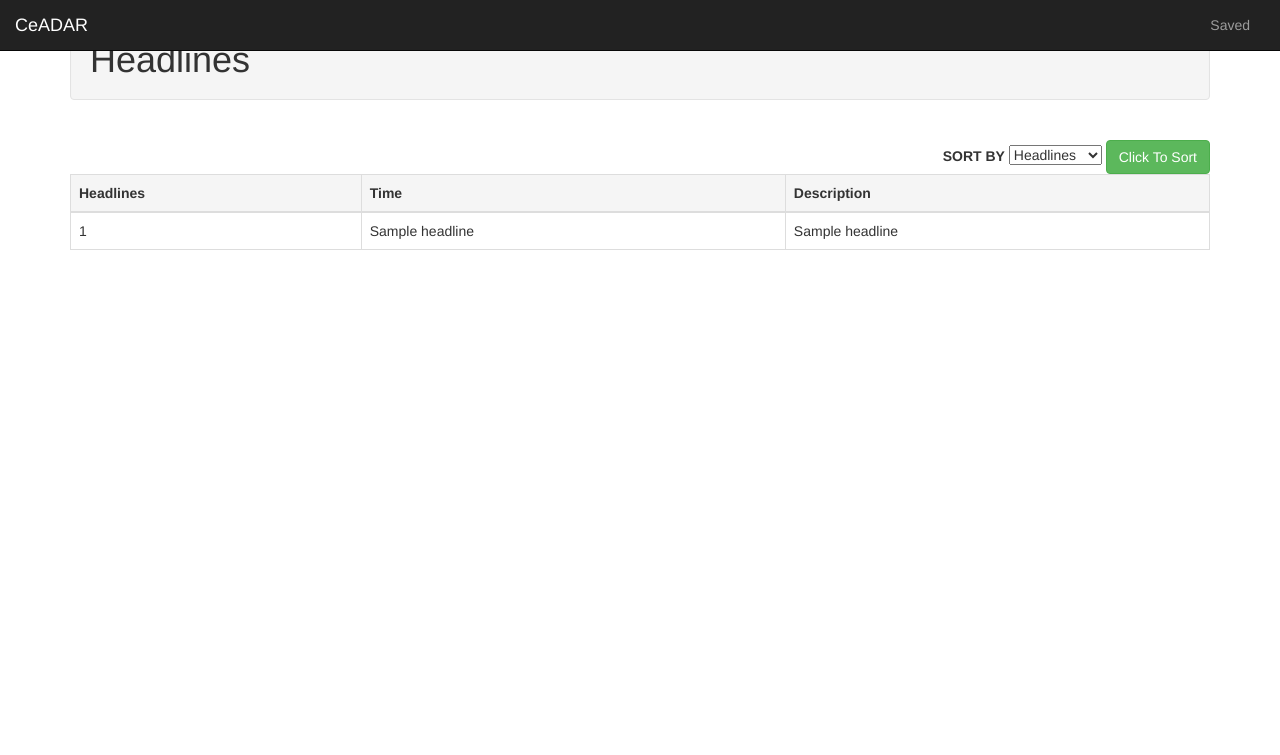
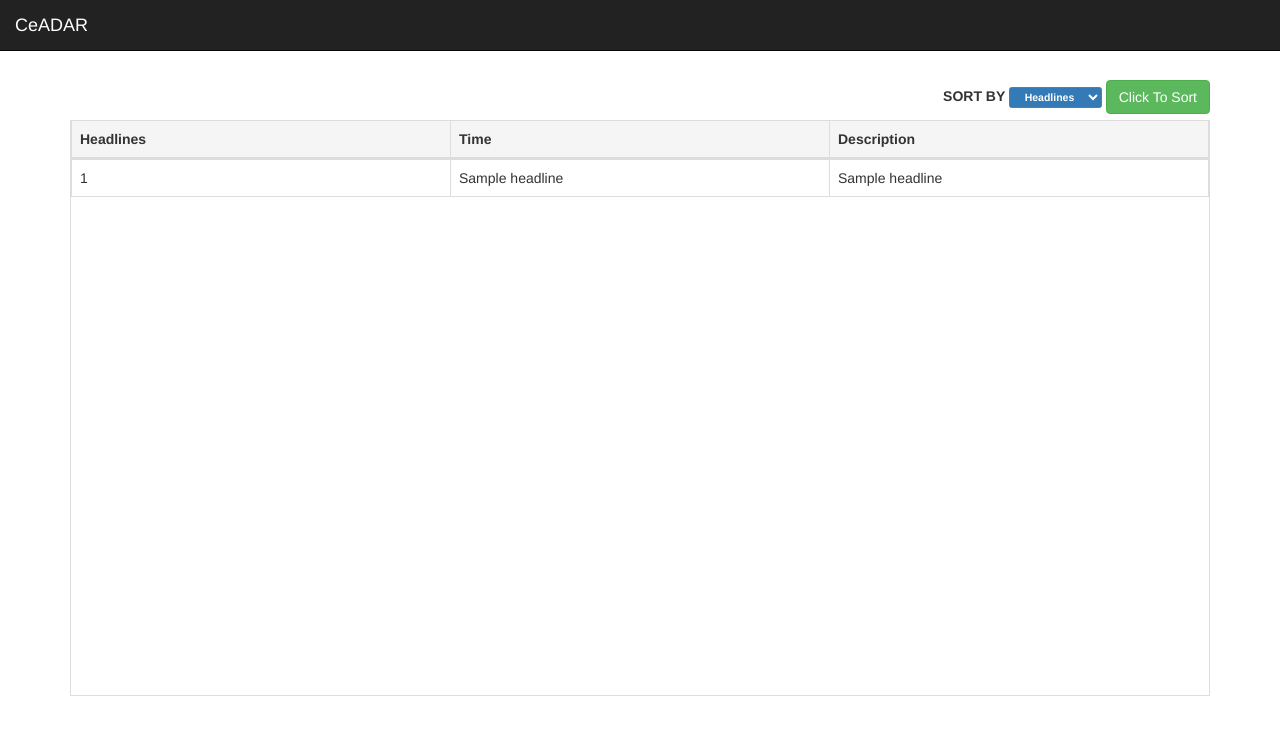
Before and after one commit to jainrahulh/ceadar-software-developer, a Flask app: template templates/index.html in a window 1280 px wide. Shown: the top 755 px of the page. Run offline with Flask 2, Linux system fonts and the light colour scheme; the template is opened without the code that fills it: most values are stand-ins (such as "Sample title", 1, 10 or a date in 2020); some libraries are stand-ins or nearby versions.

Commit message:
Add files via upload

```diff
--- a/main.py
+++ b/main.py
@@ -1,6 +1,5 @@
 from flask import Flask, render_template, request
 import csv
-import json
 from datetime import datetime
 
 app = Flask(__name__)
@@ -8,52 +7,52 @@ app = Flask(__name__)
 
 @app.route("/")
 def home():
-    filename = 'data/dataset.csv'
+    lines = readCsv(True)
 
-    headlines = csv.reader(open(filename))
-    next(headlines)  # Skipping header
-    lines = list(headlines)
-
-    for i in range(len(lines)):
-        lines[i].append(i)  # Adding Index to uniquely identify
+    del lines[0]
 
     return render_template('index.html', headlines=lines)
 
 
 @app.route('/edit', methods=['POST'])
 def updateCSV():
-    print('inside edit')
+    print('inside edit()')
     data = request.form
     content = data['content']
 
     row_id = data['id'].split(',')
-    row = int(row_id[0]) + 1
-    col = int(row_id[1])
+    posX = int(row_id[0])
+    posY = int(row_id[1])
+
+    lines = readCsv(False)
+
+    print(lines[posX][posY])
+    print(posX, posY)
+    # return None
+
+    lines[posX][posY] = content  # Modifying the cell with updated data
 
     filename = 'data/dataset.csv'
-
-    headlines = csv.reader(open(filename))
-    lines = list(headlines)
-
-    lines[row][col] = content  # Modifying the cell with updated data
-
     writer = csv.writer(open(filename, 'w'))
     writer.writerows(lines)
 
-    return render_template('index.html', headlines=lines)
+    del lines[0]
+
+    return 'success'
 
 
-@app.route('/sort', methods=['POST'])
+@app.route('/sort', methods=['GET'])
 def sortCSV():
     print("inside sort ()")
-    #request.form.decode('UTF-8')
+    # request.form.decode('UTF-8')
     data = request.form
-    print(request.form)
-    content = data['content']
-    content = json.loads(content)
-    sortBy = int(data['sortBy'])
-    lines = list(content)
-    print(lines)
+    # print(request.form)
+
+    sortBy = int(request.args.get('sortBy'))
+    print(sortBy)
+    lines = readCsv(True)
+
+    # print(lines)
     # lines.sort(key=lambda x: x[sortBy])
 
     idArr = []
@@ -61,52 +60,63 @@ def sortCSV():
 
     # Check for Timestamp
     if sortBy == 1:
-        dateFormat = '%Y-%m-%d %I:%M %p'
-        monthDict = {
-            "Jan": 1,
-            "Feb": 2,
-            "March": 3,
-            "April": 4,
-            "May": 5,
-            "June": 6,
-            "July": 7,
-            "Aug": 8,
-            "Sep": 9,
-            "Oct": 10,
-            "Nov": 11,
-            "Dec": 12
-        }
-        for x in lines:
-            try:
-                temp = x[1].split()
-                del temp[2:4]
-                temp = temp[::-1]
-                # date_string = '2009-11-29 03:17 PM'
-                # ['7:51', 'PM', 'ET', 'Fri,', '17', 'July', '2020']
-                # print(len(temp))
-                temp[1] = monthDict.get(temp[1])
-                date_string = temp[0] + '-' + str(temp[1]) + '-' + temp[2] + ' ' + temp[4] + ' ' + temp[3]
-                dt_obj = datetime.strptime(date_string, dateFormat)
-                sortArr.append(dt_obj.timestamp() * 1000)
-            except:
-                sortArr.append(0.0)
-            idArr.append(x[3])
-
+        sortArr, idArr = getDataForSort(lines)
     else:
         for x in lines:
             sortArr.append(x[sortBy])
             idArr.append(x[3])
 
-    bubbleSort(sortArr, idArr)
+    sortData(sortArr, idArr)
 
     sortedArr = []
     for idx in idArr:
-        sortedArr.append(lines[idx])
-    #print(idArr)
+        if int(idx) != 0:
+            sortedArr.append(lines[int(idx)])
+    # print(idArr)
     return render_template('index.html', headlines=sortedArr)
 
 
-def bubbleSort(sortArr, idArr):
+def getDataForSort(lines):
+    idArr = []
+    sortArr = []
+    dateFormat = '%Y-%m-%d %I:%M %p'
+    monthDict = {
+        "Jan": 1, "Feb": 2, "March": 3, "April": 4, "May": 5, "June": 6,
+        "July": 7, "Aug": 8, "Sept": 9, "Oct": 10, "Nov": 11, "Dec": 12
+    }
+    for x in lines:
+        try:
+            temp = x[1].split()
+            del temp[2:4]
+            temp = temp[::-1]
+            # date_string = '2009-11-29 03:17 PM'
+            # ['7:51', 'PM', 'ET', 'Fri,', '17', 'July', '2020']
+            # print(len(temp))
+            temp[1] = monthDict.get(temp[1])
+            date_string = temp[0] + '-' + str(temp[1]) + '-' + temp[2] + ' ' + temp[4] + ' ' + temp[3]
+            dt_obj = datetime.strptime(date_string, dateFormat)
+            sortArr.append(dt_obj.timestamp() * 1000)
+        except:
+            sortArr.append(0.0)  # Making it to view at top of the table
+        idArr.append(x[3])
+    return sortArr, idArr
+
+
+def readCsv(idReqd):
+    filename = 'data/dataset.csv'
+
+    headlines = csv.reader(open(filename))
+    # next(headlines)  # Skipping header
+    lines = list(headlines)
+
+    if idReqd:
+        for i in range(len(lines)):
+            lines[i].append(i)  # Adding Index to uniquely identify
+
+    return lines
+
+
+def sortData(sortArr, idArr):
     n = len(sortArr)
     for i in range(n - 1):
         for j in range(0, n - i - 1):
--- a/templates/index.html
+++ b/templates/index.html
@@ -7,6 +7,9 @@
     <script src="https://ajax.googleapis.com/ajax/libs/jquery/3.5.1/jquery.min.js"></script>
     <script src="https://maxcdn.bootstrapcdn.com/bootstrap/3.4.1/js/bootstrap.min.js"></script>
     <style>
+        body {
+            padding-top: 60px;
+        }
         th {
             padding: 5px;
             background-color: #f5f5f5;
@@ -14,35 +17,54 @@
             position: sticky;
             top: 0;
         }
+        thead, tbody {
+            display: block;
+        }
+
+
+        tbody {
+            height: 67vh;       /* Just for the demo          */
+            overflow-y: auto;    /* Trigger vertical scroll    */
+            overflow-x: hidden;  /* Hide the horizontal scroll */
+        }
+
+tr {
+    width: 100%;
+    display: table;
+    table-layout: fixed;
+    border-collapse: collapse;
+}
+td {
+    display: table-cell;
+    border: 1px solid hotpink;
+    vertical-align: middle;
+    word-wrap: break-word;
+}
+
     </style>
 </head>
 <body>
-
     <div id="container" class="container">
         <nav class="navbar navbar-inverse navbar-fixed-top">
           <div class="container-fluid">
             <div class="navbar-header">
               <a class="navbar-brand" href="#">CeADAR</a>
             </div>
-            <p id = "saved" class="navbar-text pull-right">Saved</p>
-            <p id = "saving"  style="display:none" class="navbar-text pull-right">Saving...</p>
+            <p id = "processing"  style="display:none" class="navbar-text pull-right">Processing...</p>
           </div>
         </nav>
+        <br/>
         <table id="newsTable" class="table table-bordered table-responsive table-hover">
-            <h1 class="well" >
-                Headlines
-            </h1>
-            <br/>
             <div class="pull-right">
                 <b class="primary">SORT BY</b>
-                <select class="" id="sortBy">
+                <select class="label label-primary" id="sortBy">
                     <option value="0">Headlines</option>
                     <option value="1">Time</option>
                     <option value="2">Description</option>
                 </select>
                 <button id="btnSort" class="btn btn-success" value="Click To Sort"> Click To Sort </button>
             </div>
-            <br/>
+            <br/><br/>
           <thead>
             <tr>
               <th>Headlines</th>
@@ -73,11 +95,11 @@
     <script>
       $(document).ready(function () {
             $('td[contenteditable=true]').on('blur',function(){
+                const $this = $(this);
+                if ($this.data('before') !== $this.html()) {
+                    var content = $(this).closest("tr").find('td:eq('+$(this).attr('id')+')').text()
+                    var id = $(this).closest('tr').attr('id')+','+$(this).attr('id');
 
-
-                var content = $(this).html();
-                var id = $(this).closest('tr').attr('id')+','+$(this).attr('id');
-                //alert(id);
                     $.ajax({
                         type:'POST',
                         url:'/edit',
@@ -85,35 +107,30 @@
                             content: content,
                             id:      id
                         },
-                    beforeSend: function(){
-                        // Show image container
-                        $("#saved").fadeOut();
-                        $("#saving").fadeIn();
-                    },
                         success:function(msg){
-                        if(!msg){
+                            //alert(msg)
+                            if(msg!='success'){
                                 alert('Failed to update. Data is not persisted.');
                             }
-                    },
-                   complete:function(data){
-                    // Hide image container
-                    $("#saved").fadeIn();
-                    $("#saving").fadeOut();
                         }
                     });
-            });
+               }
+            }).on('focus',function() {
+                const $this = $(this);
+                $this.data('before', $this.html());
+            })
 
             //Custom Sorting Function
 
             $('#btnSort').click(function(){
 
-                content = {{ headlines | safe }};
-                alert(content);
+                //content = {{ headlines | safe }};
+                //alert(content);
                 $.ajax({
-                    type:'POST',
+                    type:'GET',
                     url:'/sort',
                     data:{
-                        content: JSON.stringify(content),
+                        //content: JSON.stringify(content),
                         sortBy: $('#sortBy').val()
                     },
                     success:function(response){
@@ -127,6 +144,17 @@
                     }
                 });
             });
+
+
+            $(document).ajaxStart(function(){
+               $("#processing").show();
+            });
+
+            /* Gets called when request complete */
+            $(document).ajaxComplete(function(event,request,set){
+               $("#processing").delay(50).fadeOut();
+            });
+
         });
     </script>
 
```
Lines whose indentation alone changed are shown as unchanged.
